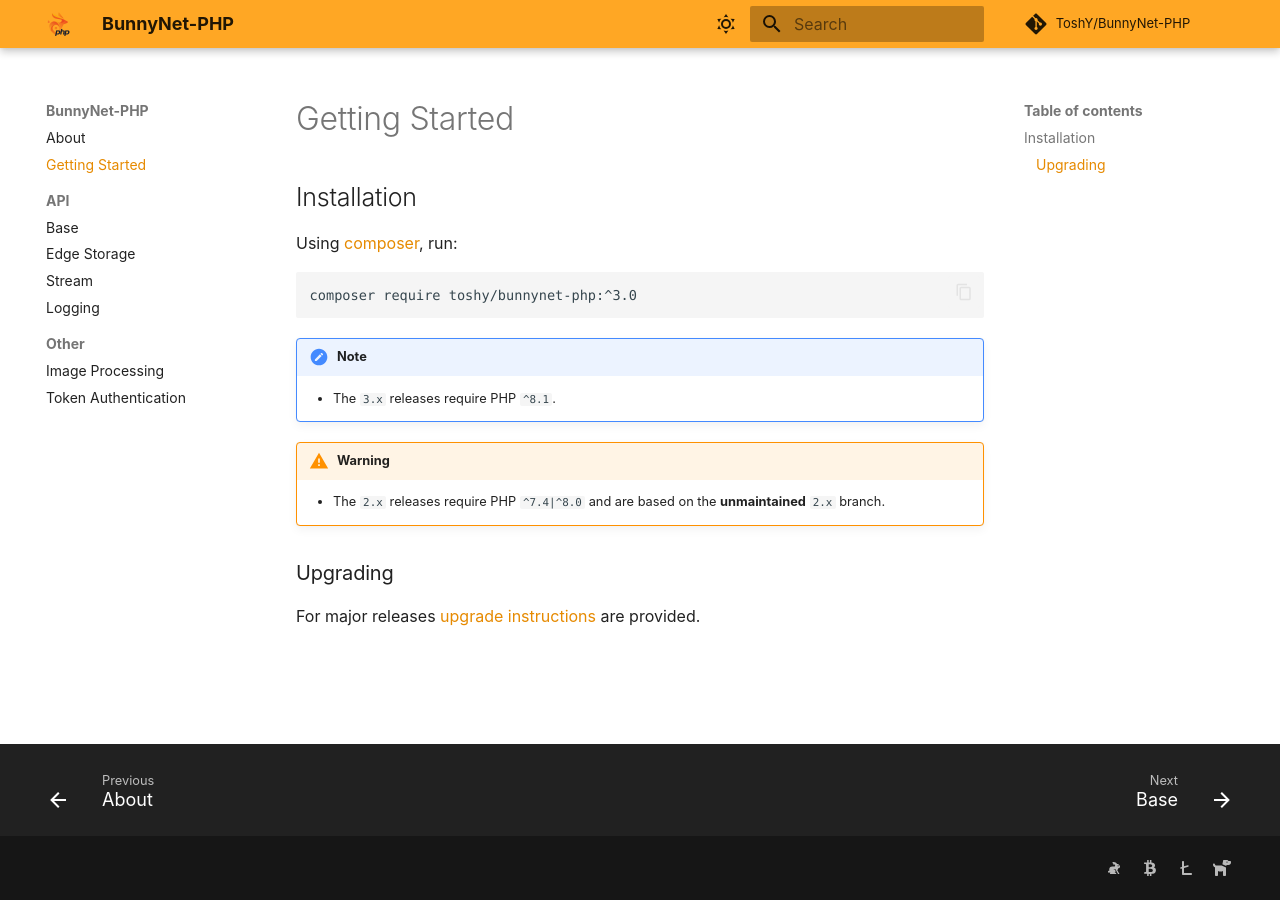
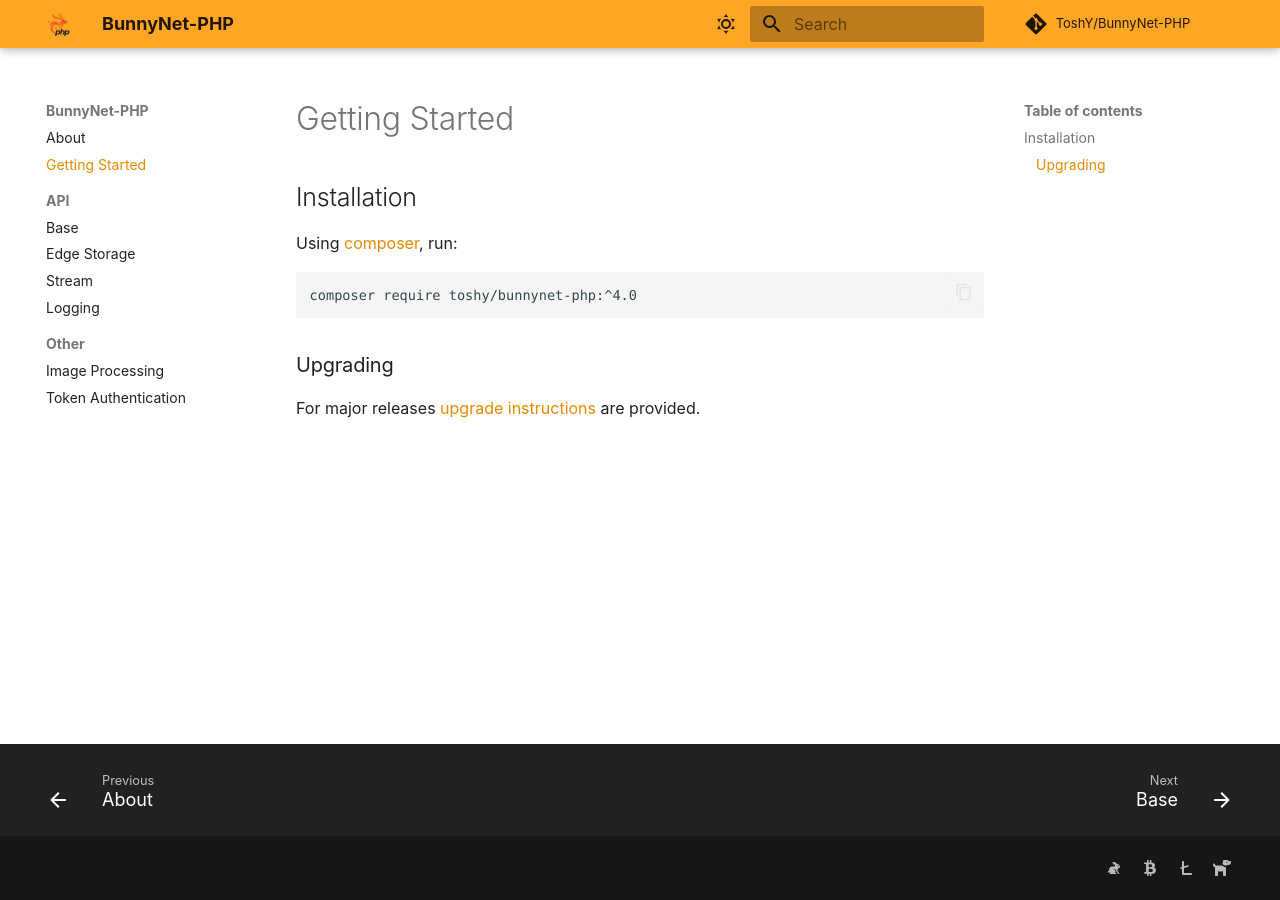
Before and after one commit to ToshY/BunnyNet-PHP, an MkDocs documentation site: the page built from docs/getting-started.md, in a window 1280 px wide. Built offline with MkDocs 1.6.1 and Material for MkDocs 9.7.7, drawn with Linux system fonts in a browser that asks for light colours; some web fonts are replaced; comment, search, counter and statistics services are not loaded.

Commit message:
initial doc changes preparing for 4.x release

````diff
--- a/docs/getting-started.md
+++ b/docs/getting-started.md
@@ -3,16 +3,8 @@
 Using [composer](https://getcomposer.org/doc/00-intro.md), run:
 
 ```shell
-composer require toshy/bunnynet-php:^3.0
+composer require toshy/bunnynet-php:^4.0
 ```
-
-!!! note
-
-    - The `3.x` releases require PHP `^8.1`.
-
-!!! warning
-
-    - The `2.x` releases require PHP `^7.4|^8.0` and are based on the **unmaintained** `2.x` branch.
 
 ### Upgrading
 
````
Also changed, not shown: README.md (+2 -5 lines), UPGRADE.md (+24 -0 lines).
